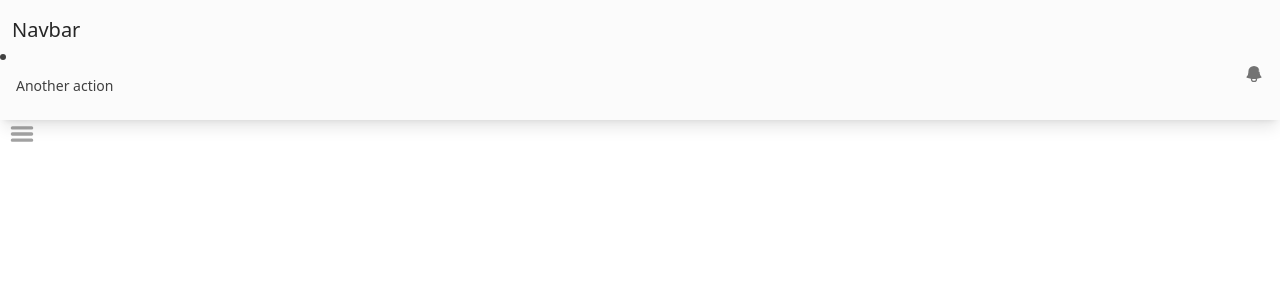
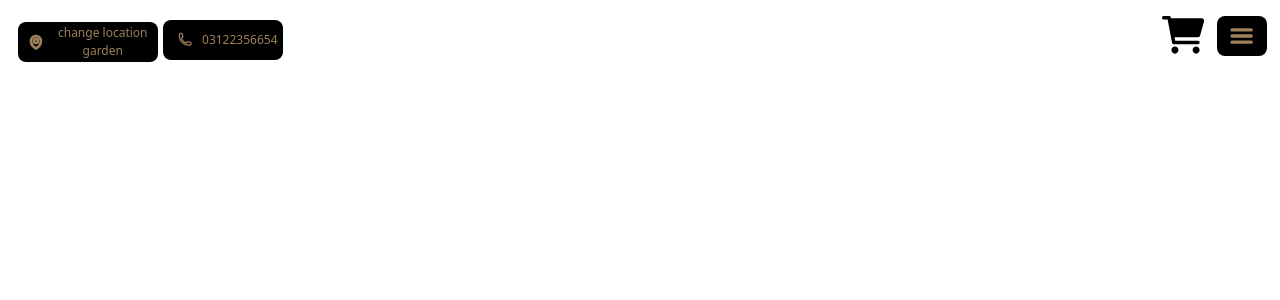
Before and after one commit to Asadkarim10/Delizia, a React (Vite) app in the folder delizia/: page / in a window 1280 px wide. Shown: the top 300 px of the page. Built offline with nearby package versions, Linux system fonts and the light colour scheme.

Commit message:
working with header

```diff
--- a/delizia/src/components/header1/header.css
+++ b/delizia/src/components/header1/header.css
@@ -1,4 +1,4 @@
-.Container {
+ /* .Container {
     display: flex;
     justify-content: space-between;
     width: 100%;
@@ -7,17 +7,64 @@
 .btncon {
   display: flex;
   padding: 4px;
+}  */
+
+.location {
+  font-size: .6em;
+  color: #d39d3a;
 }
-button {
+
+
+.button1 {
   background-color: black;
-  flex-direction: row;
-  border-radius: 10px;
+  border-radius: 8px;
   height: 40px;
   width: 140px;
+  margin-left: 5px;
+  font-size: 12px;
+  padding-left: 10px;
+  color: #9e815a;
   justify-content: center;
-  align-items: center;
 }
-.loc {
+
+.button2 {
+  background-color: black;
+  border-radius: 8px;
+  height: 40px;
+  width: 120px;
+  margin-left: 5px;
+  font-size: 12px;
+  padding-left: 10px;
+  color: #9e815a;
+  justify-content: center;
+
+}
+
+
+.button3 {
+  background-color: black;
+  border-radius: 8px;
+  height: 40px;
+  width: 50px;
+  margin-left: 5px;
+  font-size: 12px;
+  padding-left: 10px;
+  color: #9e815a;
+  justify-content: center;
+
+}
+
+/* .headimg {
+
+  width: 80px;
+  height:80px;
+  margin-top: -40;
+}  */
+
+
+
+/*
+ .loc {
   font-size: 9px;
   margin-left: 5px;
 }
@@ -32,7 +79,7 @@ button {
   margin-left: 5px;
 }
 
-.btn1 {
+ .btn1 {
 
   margin-left: 5px;
 
@@ -43,7 +90,7 @@ button {
   margin-left: -100px;
 }
 
-.headimg {
+ .headimg {
 
   width: 120px;
   height:120px;
@@ -107,4 +154,4 @@ button {
 .lastbox {
     display: flex;
     justify-content: space-between;
-}
+}  */
--- a/delizia/src/components/header1/header.jsx
+++ b/delizia/src/components/header1/header.jsx
@@ -1,6 +1,7 @@
+import { right } from '@popperjs/core';
 import React from 'react';
-// import './header.css';
-// //import { FaBeer } from "react-icons/fa";
+import './header.css';
+// import { FaBeer } from "react-icons/fa";
 
 // export default function Header() {
 
@@ -10,7 +11,6 @@
 //             <div className='btncon'>
 //                 <button className='btn' >
 //                     <span>Icon</span>
-
 //                     <div>
 //                         <span className='loc' >Change Location</span>
 //                         <br />
@@ -34,10 +34,6 @@
 //             </div>
 //             <div className='box2'>logo
 //             </div>
-
-
-
-
 //             </div>
 
 //         </div>
@@ -45,7 +41,9 @@
 //     )
 // }
 
-// Initialization for ES Users
+
+//Initialization for ES Users
+
 import {
   Collapse,
   Dropdown,
@@ -61,58 +59,42 @@ import {
   return (
 
 
-<div class="container  mx-auto">
-  <nav
-    class="relative flex w-full flex-wrap items-center justify-between bg-[#FBFBFB] py-2 text-neutral-500 shadow-lg hover:text-neutral-700 focus:text-neutral-700 dark:bg-neutral-600 lg:py-4">
-    <div class="flex w-full flex-wrap items-center justify-between px-3">
-      <div class="container mx-auto">
-        <a class="text-xl text-neutral-800 dark:text-neutral-200" href="#"
-          >Navbar</a >
+    <div style={{ width: '100%' }}>
+      <nav style={{  paddingLeft:"1%", paddingRight:"1%" }}
+        class="relative flex w-full flex-wrap items-center justify-between bg-[#ffffff] py-2 text-neutral-500  hover:text-neutral-700 focus:text-neutral-700 dark:bg-neutral-600 lg:py-4">
+        <div>
+            <button className='button1' >
+             <div style={{  display:'flex' , justifyContent:'space-around'  }}>
+             <svg xmlns="http://www.w3.org/2000/svg" fill="none" viewBox="0 0 30 30" stroke-width="4" stroke="#9e815a" class="w-6 h-6" style={{marginTop:"8px"}}>
+             <path strokeLinecap="round" strokeLinejoin="round" d="M15 10.5a3 3 0 11-6 0 3 3 0 016 0z" />
+             <path strokeLinecap="round" strokeLinejoin="round" d="M19.5 10.5c0 7.142-7.5 11.25-7.5 11.25S4.5 17.642 4.5 10.5a7.5 7.5 0 1115 0z" />
+             </svg>
+             <div style={{ display:'flex',justifyContent:'flex-start'}}>
+              change location
+              garden</div>
             </div>
+          </button>
+          <button className='button2' >
+             <div style={{  display:'flex' , justifyContent:'center' , alignItems:"center"  }}>
+             <svg xmlns="http://www.w3.org/2000/svg" fill="none" viewBox="0 0 40 40" stroke-width="2" stroke="#9e815a" class="w-6 h-6" style={{marginTop:"8px"}}>
+             <path stroke-linecap="round" stroke-linejoin="round" d="M2.25 6.75c0 8.284 6.716 15 15 15h2.25a2.25 2.25 0 002.25-2.25v-1.372c0-.516-.351-.966-.852-1.091l-4.423-1.106c-.44-.11-.902.055-1.173.417l-.97 1.293c-.282.376-.769.542-1.21.38a12.035 12.035 0 01-7.143-7.143c-.162-.441.004-.928.38-1.21l1.293-.97c.363-.271.527-.734.417-1.173L6.963 3.102a1.125 1.125 0 00-1.091-.852H4.5A2.25 2.25 0 002.25 4.5v2.25z" />
+             </svg>
+              03122356654
             </div>
-    <li>
-            <a
-              class="block w-full whitespace-nowrap bg-transparent px-4 py-2 text-sm font-normal text-neutral-700 hover:bg-neutral-100 active:text-neutral-800 active:no-underline disabled:pointer-events-none disabled:bg-transparent disabled:text-neutral-400 dark:text-neutral-200 dark:hover:bg-white/30"
-              href="#"
-              data-te-dropdown-item-ref
-              >Another action</a
-            >
-          </li>
-
-          <div class="relative" data-te-dropdown-ref>
-        <a
-          class="hidden-arrow mr-4 flex items-center text-neutral-500 hover:text-neutral-700 focus:text-neutral-700 disabled:text-black/30 dark:text-neutral-200 dark:hover:text-neutral-300 dark:focus:text-neutral-300 [&.active]:text-black/90 dark:[&.active]:text-neutral-400"
-          href="#"
-          id="dropdownMenuButton1"
-          role="button"
-          data-te-dropdown-toggle-ref
-          aria-expanded="false">
-          <span class="[&>svg]:w-5">
-            <svg
-              xmlns="http://www.w3.org/2000/svg"
-              viewBox="0 0 24 24"
-              fill="currentColor"
-              class="h-5 w-5">
-              <path
-                fill-rule="evenodd"
-                d="M5.25 9a6.75 6.75 0 0113.5 0v.75c0 2.123.8 4.057 2.118 5.52a.75.75 0 01-.297 1.206c-1.544.57-3.16.99-4.831 1.243a3.75 3.75 0 11-7.48 0 24.585 24.585 0 01-4.831-1.244.75.75 0 01-.298-1.205A8.217 8.217 0 005.25 9.75V9zm4.502 8.9a2.25 2.25 0 104.496 0 25.057 25.057 0 01-4.496 0z"
-                clip-rule="evenodd" />
-            </svg>
-          </span>
-          <span
-            class="absolute -mt-2.5 ml-2 rounded-[0.37rem] bg-danger px-[0.45em] py-[0.2em] text-[0.6rem] leading-none text-white"
-            >1</span
-          >
-        </a>
+          </button>
         </div>
 
+        <div style={{ display: 'flex', }}>
+          <svg xmlns="http://www.w3.org/2000/svg" fill="black" viewBox="0 0 20 20" stroke-width="1.5" stroke="black" class="w-6 h-6">
+          </svg>
 
+          <svg  aria-hidden="true" focusable="false" width="50" data-prefix="fas" data-icon="cart-shopping" class="svg-inline--fa fa-cart-shopping align-center" role="img" xmlns="http://www.w3.org/2000/svg" viewBox="0 0 680 680">
+            <path fill="black" d="M96 0C107.5 0 117.4 8.19 119.6 19.51L121.1 32H541.8C562.1 32 578.3 52.25 572.6 72.66L518.6 264.7C514.7 278.5 502.1 288 487.8 288H170.7L179.9 336H488C501.3 336 512 346.7 512 360C512 373.3 501.3 384 488 384H159.1C148.5 384 138.6 375.8 136.4 364.5L76.14 48H24C10.75 48 0 37.25 0 24C0 10.75 10.75 0 24 0H96zM128 464C128 437.5 149.5 416 176 416C202.5 416 224 437.5 224 464C224 490.5 202.5 512 176 512C149.5 512 128 490.5 128 464zM512 464C512 490.5 490.5 512 464 512C437.5 512 416 490.5 416 464C416 437.5 437.5 416 464 416C490.5 416 512 437.5 512 464z">
+            </path>
+          </svg>
+          <button className='button3'
+            //class="block border-0 bg-black px-2 text-neutral-400 hover:no-underline hover:shadow-none focus:no-underline focus:shadow-none focus:outline-none focus:ring-0 dark:text-neutral-200"
 
-
-  </nav>
-
-  <button
-        class="block border-0 bg-transparent px-2 text-neutral-400 hover:no-underline hover:shadow-none focus:no-underline focus:shadow-none focus:outline-none focus:ring-0 dark:text-neutral-200"
             type="button"
             data-te-collapse-init
             data-te-target="#navbarToggleExternalContent"
@@ -122,9 +104,9 @@ import {
             <span class="[&>svg]:w-7">
               <svg
                 xmlns="http://www.w3.org/2000/svg"
-            viewBox="0 0 24 24"
-            fill="currentColor"
-            stroke="currentColor"
+                viewBox="0 0 23 24"
+                fill="#9e815a"
+                stroke="#9e815a"
                 stroke-width="1.3"
                 class="h-7 w-7">
                 <path
@@ -134,12 +116,10 @@ import {
               </svg>
             </span>
           </button>
-
-
-
-
         </div>
 
+      </nav>
+    </div>
   )
 
 }
```
Lines whose indentation alone changed are shown as unchanged.
